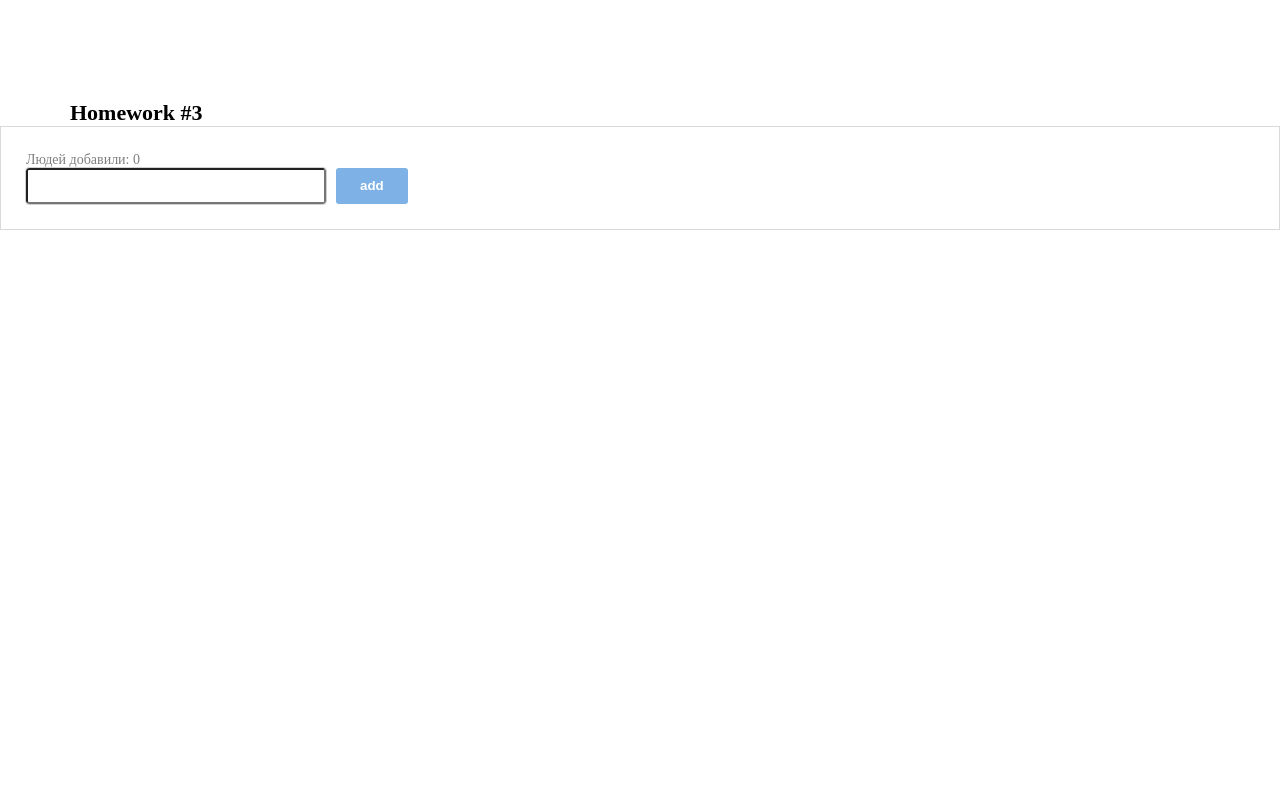
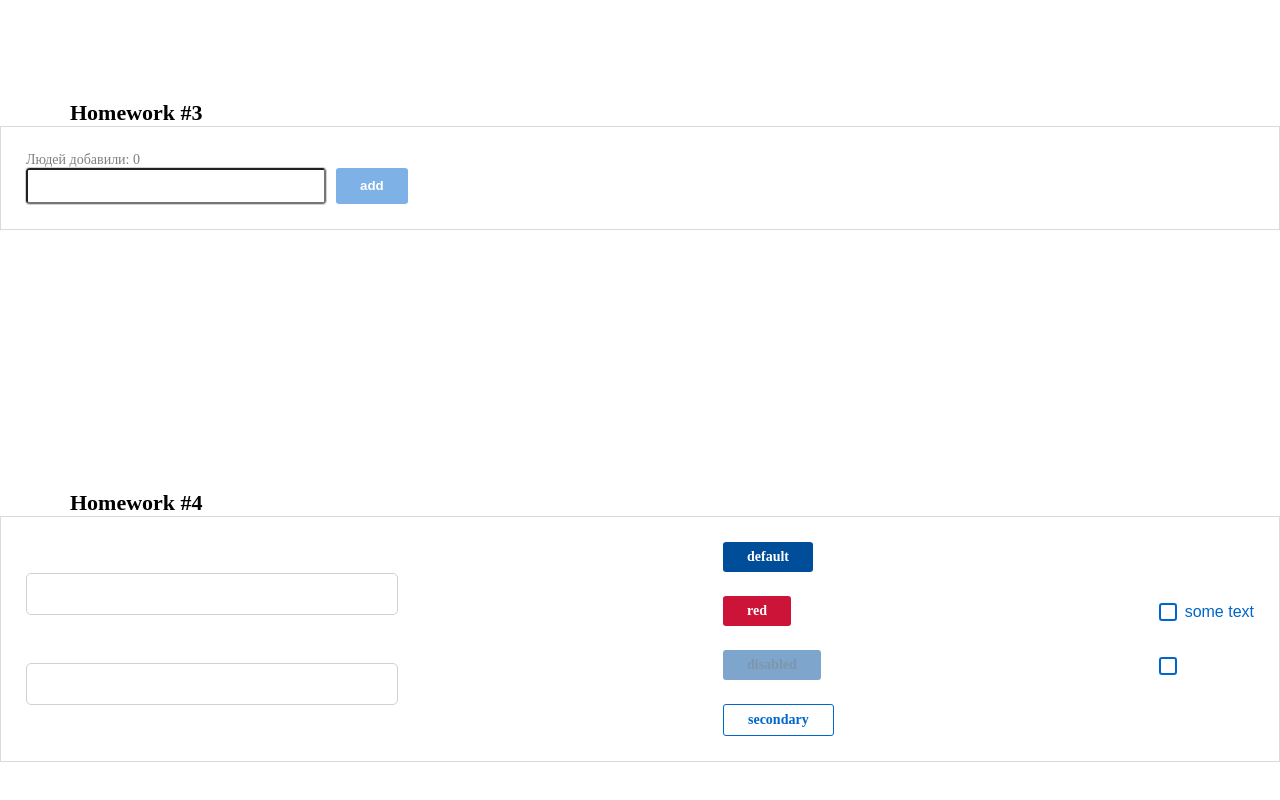
Before and after one commit to JuliaNezhel/hws2-master, a React (Create React App) app: page / in a window 1280 px wide. Shown: the part 1205-2005 px from the top of the page. Before the commit the page ends 1695 px from the top, so only its background shows below. Built offline with nearby package versions, Linux system fonts and the light colour scheme.

Commit message:
4 homework

```diff
--- a/src/s1-main/App.tsx
+++ b/src/s1-main/App.tsx
@@ -3,6 +3,7 @@ import s from './App.module.css'
 import HW1 from '../s2-homeworks/hw01/HW1'
 import HW2 from '../s2-homeworks/hw02/HW2'
 import HW3 from './../s2-homeworks/hw03/HW3';
+import HW4 from './../s2-homeworks/hw04/HW4';
 
 function App() {
     return (
@@ -11,7 +12,7 @@ function App() {
             {/*раскомментировать по ходу выполнения*/}
             <HW2/>
             <HW3/>
-            {/*<HW4/>*/}
+            <HW4/>
 
             {/*при выполнении дз 5 и более - закомментировать здесь дз 1-4, так как они есть внутри дз 5*/}
             {/*<HW5/>*/}
--- a/src/s2-homeworks/hw04/common/c1-SuperInputText/SuperInputText.module.css
+++ b/src/s2-homeworks/hw04/common/c1-SuperInputText/SuperInputText.module.css
@@ -1,20 +1,37 @@
 .input:focus {
+    outline: rgb(49, 49, 49) 1px solid;
 }
 
 .input {
+    width: 372px;
+    height: 36px;
+    border-radius: 5px;
+    border: 1px solid #D1D1D1;
+    padding: 20px;
 }
 
 .inputWrapper {
+    position: relative;
 }
 
-.superInput {
-}
+.superInput {}
+
 
 .errorInput {
+    border: red 1px solid;
 }
 
 .errorInput:focus {
+    outline: red 1px solid;
 }
 
 .error {
+    color: red;
+    font-family: 'Montserrat';
+    font-size: 10px;
+    font-weight: 400;
+    line-height: 12px;
+    position: absolute;
+    left: 0px;
+    top: -30%;
 }
--- a/src/s2-homeworks/hw04/common/c2-SuperButton/SuperButton.module.css
+++ b/src/s2-homeworks/hw04/common/c2-SuperButton/SuperButton.module.css
@@ -1,36 +1,65 @@
 .button {
+    padding: 5px 24px;
+    border-radius: 3px;
+    border: none;
+    background-color: #06C;
+    font-family: 'Montserrat';
+    font-size: 14px;
+    font-weight: 600;
+    line-height: 20px;
+    color: #FFFFFF;
 }
 
 .disabled {
+    background-color: #004D99;
+    color: #002E5C;
 }
 
 .secondary {
+    color: #0066CC;
+    border: #0066CC solid 1px;
+    background-color: white;
+
 }
 
 .default {
+    background-color: #004D99;
 }
 
 .red {
+    background-color: #CC1439;
 }
 
 .default:hover {
+    background: #0080FF;
+
 }
 
 .red:hover {
+    background: #FF1A47;
 }
 
 .secondary:hover {
+    background: #E5F0FA;
 }
 
 
 .default:active {
+    background: #0059B2;
+
 }
 
 .secondary:active {
+    background:#C9E5FF
 }
 
 .red:active {
+    background: #B21232;
+
 }
 
 .button:disabled {
+    opacity: 0.5;
+    background-color: #004D99;
+    color: #002E5C;
 }
--- a/src/s2-homeworks/hw04/common/c2-SuperButton/SuperButton.tsx
+++ b/src/s2-homeworks/hw04/common/c2-SuperButton/SuperButton.tsx
@@ -18,9 +18,12 @@ const SuperButton: React.FC<SuperButtonPropsType> = (
     }
 ) => {
     const finalClassName = s.button
-        // + (disabled
+        + (disabled ? ' ' + s.disabled :  '')
         //         ? ...
         //         : xType === 'red'
+        + (xType  ? '' : ' ' + s.default)
+        + (xType === 'red' ? ' ' + s.red : '')
+        + (xType === 'secondary' ? ' ' + s.secondary : '')
         //             ? ...
         + (className ? ' ' + className : '') // задачка на смешивание классов
 
--- a/src/s2-homeworks/hw04/common/c3-SuperCheckbox/SuperCheckbox.tsx
+++ b/src/s2-homeworks/hw04/common/c3-SuperCheckbox/SuperCheckbox.tsx
@@ -28,7 +28,9 @@ const SuperCheckbox: React.FC<SuperCheckboxPropsType> = (
 ) => {
     const onChangeCallback = (e: ChangeEvent<HTMLInputElement>) => {
         // задачка на написание онченджа
-
+        // e.currentTarget.checked
+        onChangeChecked?.(e.currentTarget.checked)
+        onChange?.(e)
     }
 
     const finalInputClassName = s.checkbox
```
